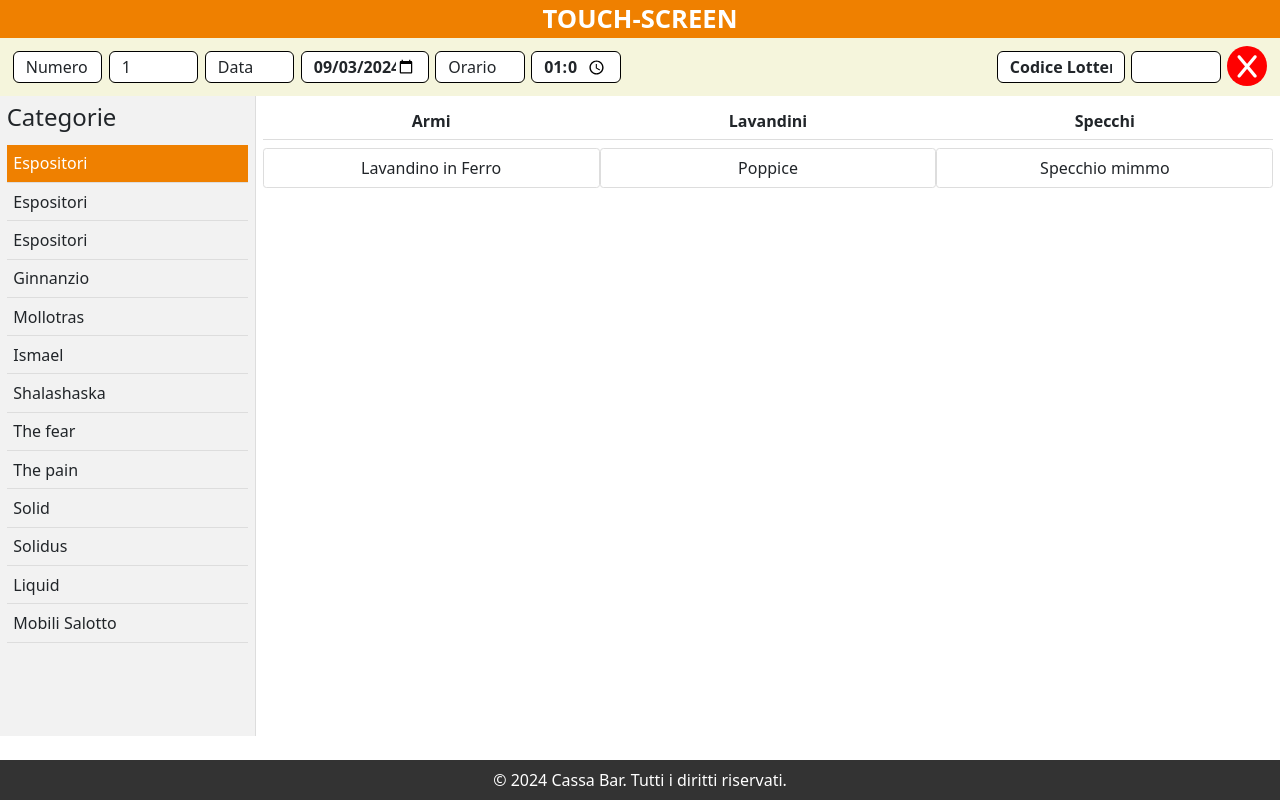
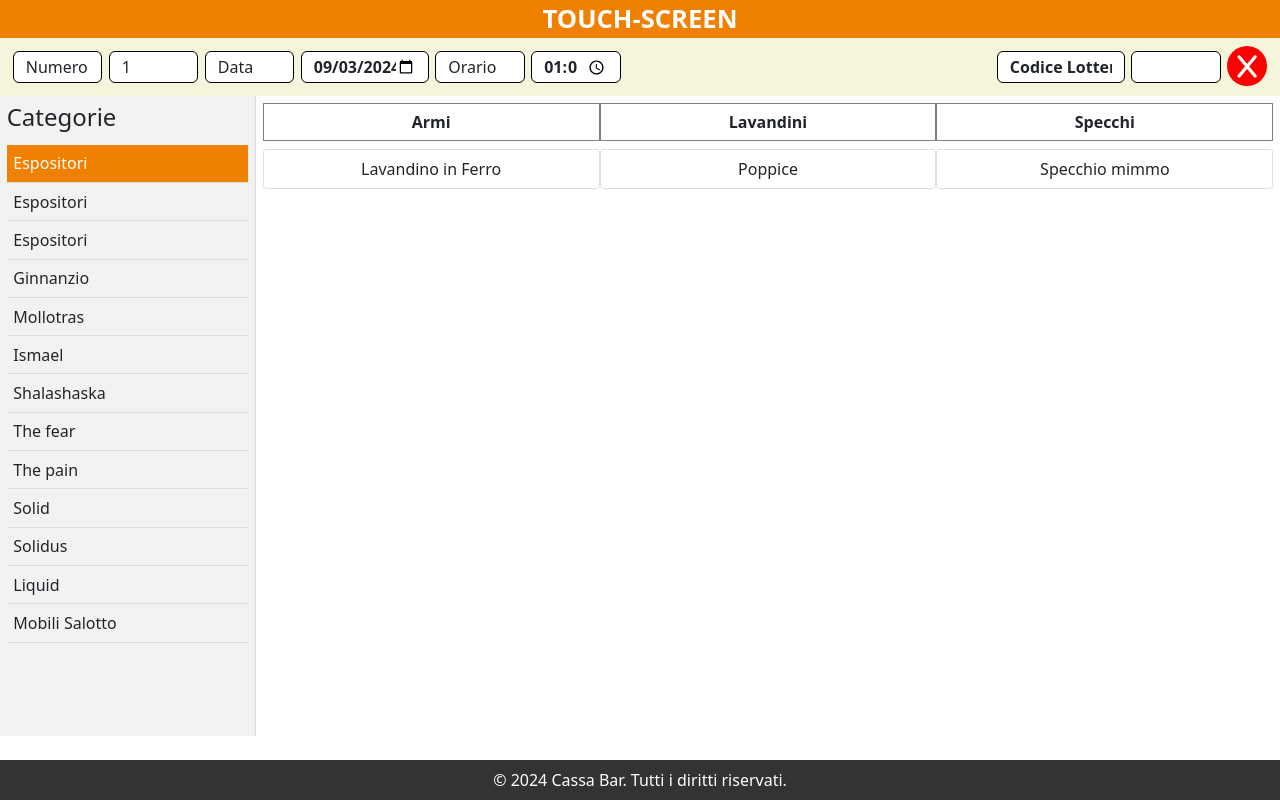
Before and after one commit to alessandropanico/CassaPassaparola, an Angular app: page /touchscreen in a window 1280 px wide. Built offline with nearby package versions, Linux system fonts and the light colour scheme.

Commit message:
css migliorato

```diff
--- a/src/app/pagine/vendita/touch-screen/touch-screen.component.css
+++ b/src/app/pagine/vendita/touch-screen/touch-screen.component.css
@@ -125,8 +125,8 @@
 .header-cell {
   flex: 1;
   text-align: center;
-  border-bottom: 0.22vh solid #ddd;
   padding: 0.471vw;
+  border:solid 0.052vw gray
 }
 
 .grid-content {
--- a/src/app/pagine/vendita/touch-screen/touch-screen.component.ts
+++ b/src/app/pagine/vendita/touch-screen/touch-screen.component.ts
@@ -65,6 +65,7 @@ export class TouchScreenComponent implements OnInit {
       inputElement.value = ''; // Reset the value of the input
     }
   }
+
   categorie: Categoria[] = [
     {
       nome: 'Espositori',
```
